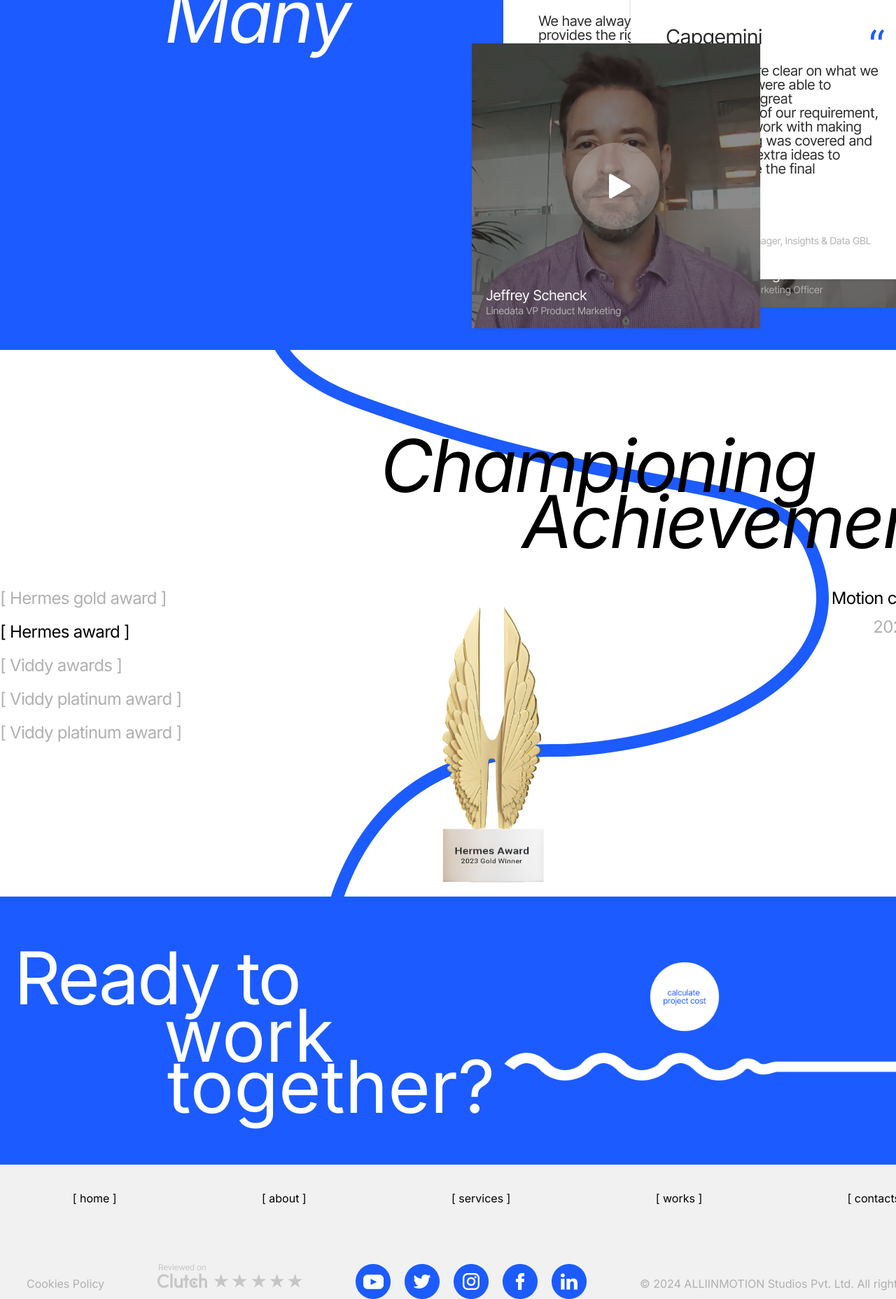
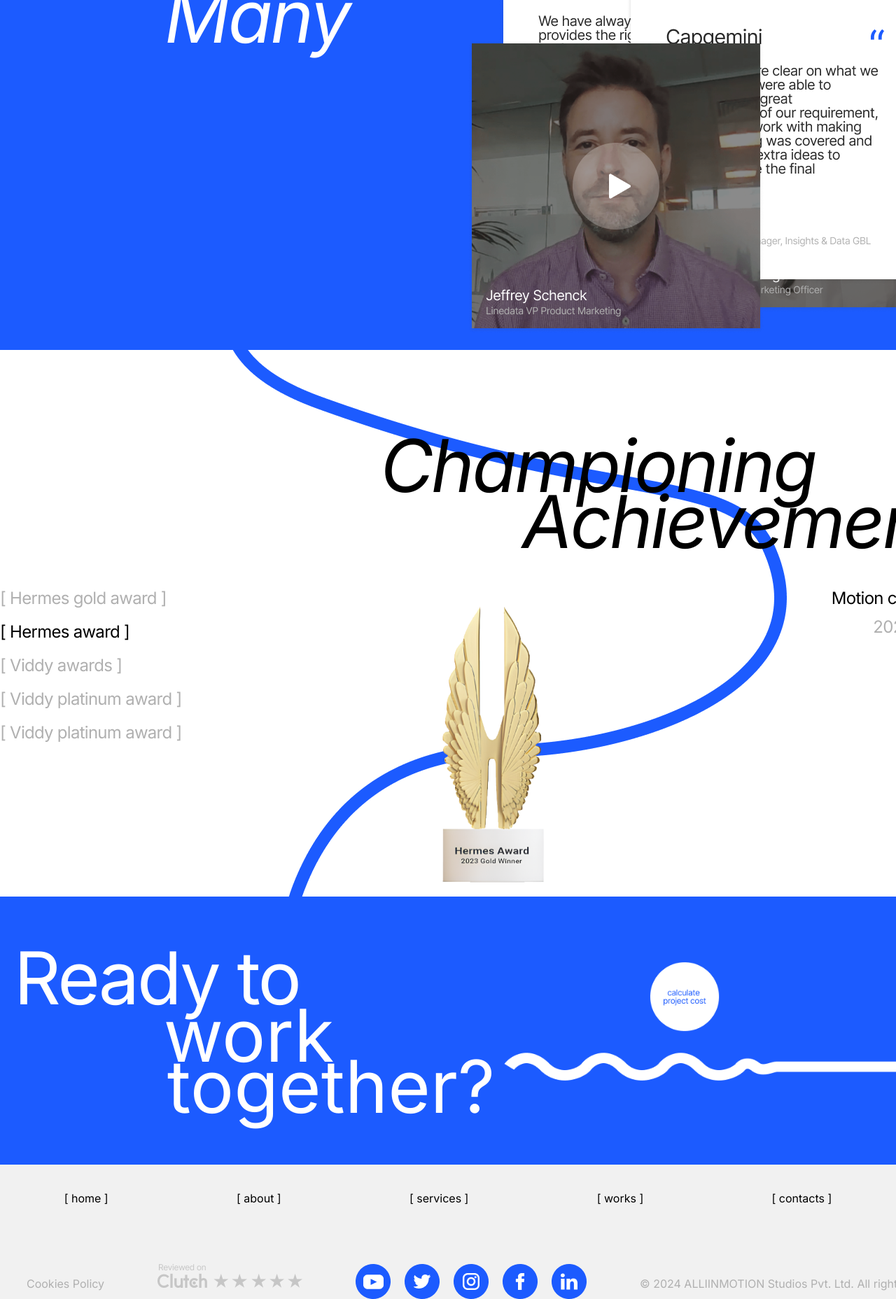
Before and after one commit to ShaikhMisbah17/AllInMotionWebsite, a React (Vite) app: page / in a window 1280 px wide. Shown: the part 7591-9447 px from the top of the page at 70% size. Built offline with nearby package versions, Linux system fonts and the light colour scheme.

Commit message:
changes made

```diff
--- a/package.json
+++ b/package.json
@@ -1,5 +1,5 @@
 {
-  "homepage": "https://ShaikhMisbah17.github.io/AllInMotionWebsite/",
+  "homepage": "https://ShaikhMisbah17.github.io/allmotion/",
   "name": "allmotion",
   "private": true,
   "version": "0.0.0",
--- a/src/Components/AwardsPage/Awards.css
+++ b/src/Components/AwardsPage/Awards.css
@@ -1,5 +1,5 @@
 .awards-wrapper {
-  width: 1400px;
+  width: 100vw;
   height: 677px;
   background: white;
   position: relative;
--- a/src/Components/ContactUS/ContactUs.css
+++ b/src/Components/ContactUS/ContactUs.css
@@ -1,11 +1,11 @@
 .contact-wrapper {
-  width: 1440px;
+  width: 100vw;
   height: 383px;
   background: #1c5bff;
 }
 
 .contact-tagline {
-  width: 1400px;
+  width: 100vw;
   height: 243px;
   margin-left: 20px;
 }
--- a/src/Components/Footer/Footer.css
+++ b/src/Components/Footer/Footer.css
@@ -1,5 +1,5 @@
 .footer-wrapper {
-  width: max-content;
+  width: 100vw;
   height: 172px;
   padding: 20px 0px 0px 0px;
   background: #f1f1f1;
```
